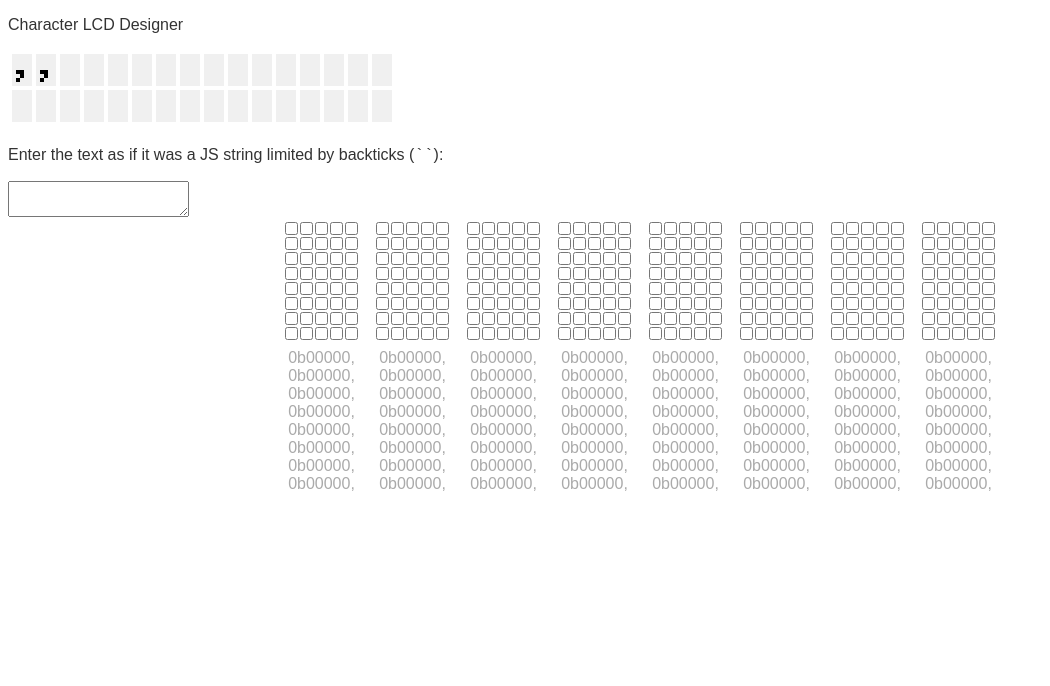
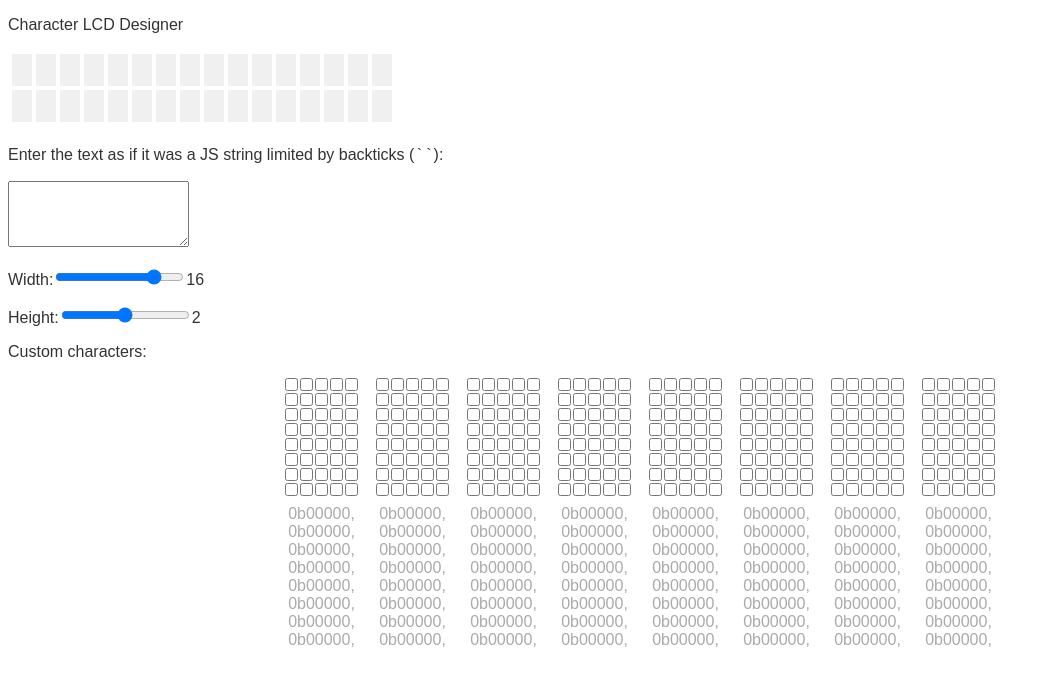
Before and after one commit to mateusznowakdev/charlcd-designer, a React (Vite) app: page / in a window 1280 px wide. Shown: the top 686 px of the page, without its empty margins (0-1050 px from the left). Built offline with nearby package versions, Linux system fonts and the light colour scheme; a web font is replaced by a local one.

Commit message:
Make height and width customizable

```diff
--- a/src/App.jsx
+++ b/src/App.jsx
@@ -8,6 +8,9 @@ import { CHAR_CUSTOM_COUNT, CHARACTERS } from "./characters.js";
 
 export default function App() {
   const [characters, setCharacters] = useState(CHARACTERS);
+  const [height, setHeight] = useState(2);
+  const [width, setWidth] = useState(16);
+
   const [content, setContent] = useState("");
 
   function updatePixel(charID, pixelID, value) {
@@ -22,15 +25,45 @@ export default function App() {
 
   return (
     <>
-      <Canvas characters={characters} content={content} />
+      <Canvas
+        characters={characters}
+        content={content}
+        height={height}
+        width={width}
+      />
       <p>
         Enter the text as if it was a JS string limited by backticks (
         <code>``</code>):
       </p>
       <textarea
+        cols={20}
         onChange={(e) => setContent(e.target.value)}
+        rows={4}
         value={content}
       ></textarea>
+      <p>
+        Width:
+        <input
+          type="range"
+          min={0}
+          max={20}
+          onChange={(e) => setWidth(+e.target.value)}
+          value={width}
+        />
+        {width}
+      </p>
+      <p>
+        Height:
+        <input
+          type="range"
+          min={0}
+          max={4}
+          onChange={(e) => setHeight(+e.target.value)}
+          value={height}
+        />
+        {height}
+      </p>
+      <p>Custom characters:</p>
       <div className="custom-characters">
         {characters.slice(0, CHAR_CUSTOM_COUNT).map((pixels, id) => (
           <div className="custom-character" key={id}>
--- a/src/characters.js
+++ b/src/characters.js
@@ -209,6 +209,3 @@ export const CHARACTERS = CHARACTERS_RAW.map((raw) => {
 });
 
 export const CHAR_CUSTOM_COUNT = 8;
-
-export const CHAR_COUNT_H = 16;
-export const CHAR_COUNT_V = 2;
--- a/src/components/Canvas.jsx
+++ b/src/components/Canvas.jsx
@@ -1,38 +1,34 @@
 import { useEffect } from "react";
 
-import {
-  CHAR_COUNT_H,
-  CHAR_COUNT_V,
-  CHAR_HEIGHT,
-  CHAR_WIDTH,
-} from "../characters.js";
+import { CHAR_HEIGHT, CHAR_WIDTH } from "../characters.js";
 
-export function Canvas({ characters, content }) {
-  const DISPLAY_WIDTH = (CHAR_WIDTH + 1) * CHAR_COUNT_H + 1;
-  const DISPLAY_HEIGHT = (CHAR_HEIGHT + 1) * CHAR_COUNT_V + 1;
+export function Canvas({ characters, content, height, width }) {
   const SCALE = 4;
 
   useEffect(() => {
     try {
-      content = eval('`' + content + '`');
+      content = eval("`" + content + "`");
     } catch {
       content = "Invalid text!";
     }
 
-    content = (content + "\n\n").split("\n");
+    content = content.split("\n");
+
+    const displayWidth = (CHAR_WIDTH + 1) * width + 1;
+    const displayHeight = (CHAR_HEIGHT + 1) * height + 1;
 
     const targetCanvas = document.getElementById("character-canvas");
-    targetCanvas.width = DISPLAY_WIDTH * SCALE;
-    targetCanvas.height = DISPLAY_HEIGHT * SCALE;
+    targetCanvas.width = displayWidth * SCALE;
+    targetCanvas.height = displayHeight * SCALE;
 
     const canvas = document.createElement("canvas");
-    canvas.width = DISPLAY_WIDTH;
-    canvas.height = DISPLAY_HEIGHT;
+    canvas.width = displayWidth;
+    canvas.height = displayHeight;
 
     const context = canvas.getContext("2d");
 
-    for (let y = 0; y < CHAR_COUNT_V; y++) {
-      for (let x = 0; x < CHAR_COUNT_H; x++) {
+    for (let y = 0; y < height; y++) {
+      for (let x = 0; x < width; x++) {
         const id = context.getImageData(
           x * (CHAR_WIDTH + 1) + 1,
           y * (CHAR_HEIGHT + 1) + 1,
@@ -40,7 +36,7 @@ export function Canvas({ characters, content }) {
           CHAR_HEIGHT,
         );
 
-        const chr = content[y][x] || " ";
+        const chr = (content[y] || [])[x] || " ";
         const chrCode = Math.min(chr.charCodeAt(0), characters.length - 1);
         const data = characters[chrCode];
 
@@ -68,7 +64,7 @@ export function Canvas({ characters, content }) {
       targetCanvas.width,
       targetCanvas.height,
     );
-  }, [characters, content]);
+  }, [characters, content, height, width]);
 
   return (
     <div>
```
